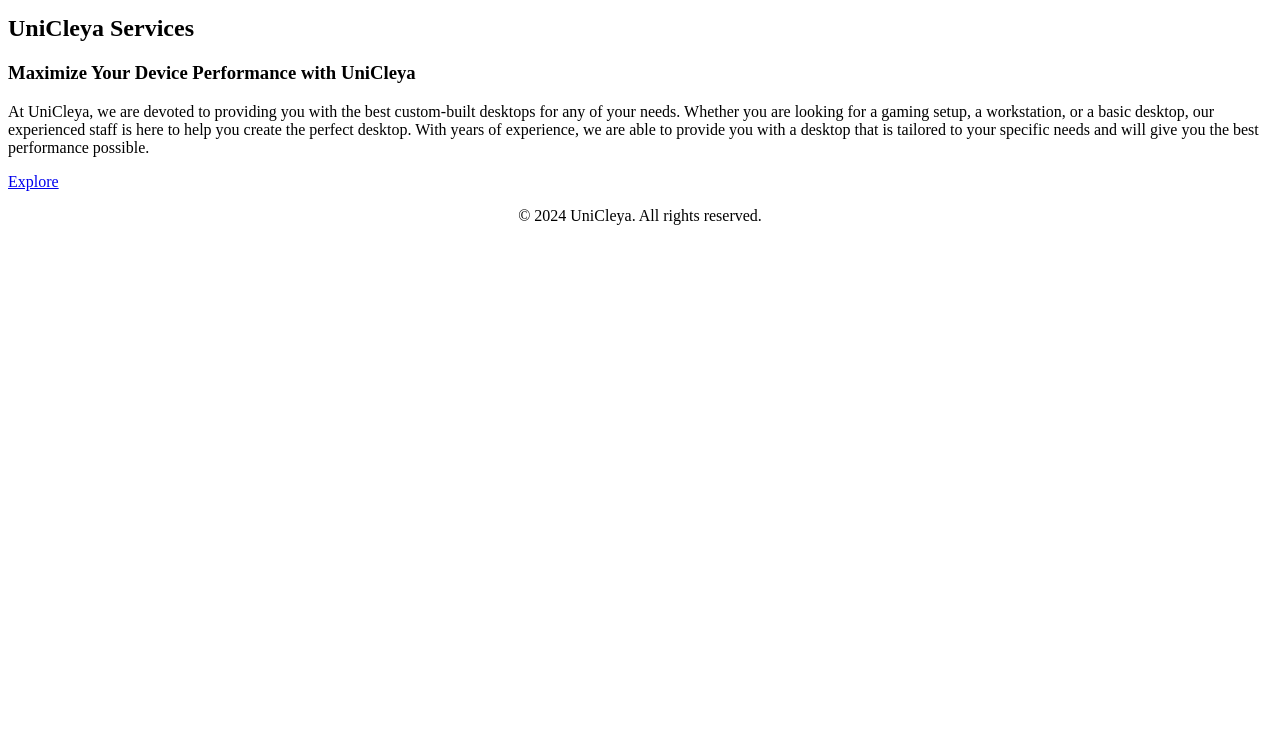
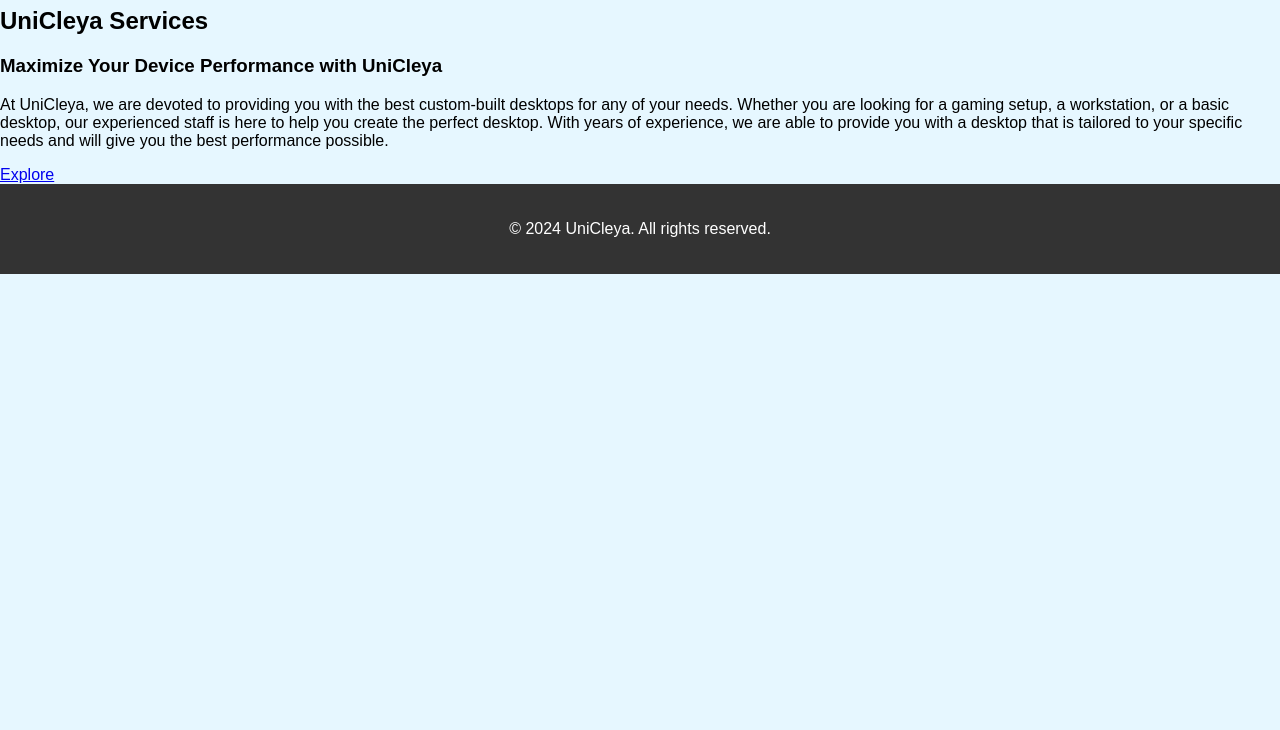
Before and after one commit to Roystar30/unicleya.com, a plain HTML site: page index.html in a window 1280 px wide. Shown: the part 70-800 px from the top of the page. Drawn offline with Linux system fonts and the light colour scheme.

Commit message:
Update style.css
colors added to page


Signed-off-by: Roystar30 <92625853+Roystar30@users.noreply.github.com>

```diff
--- a/style.css
+++ b/style.css
@@ -1,16 +1,24 @@
+body {
+    margin: 0; /* Remove default margin */
+    padding: 0; /* Remove default padding */
+    font-family: 'popins', sans-serif; /* Update font-family */
+    background-color: #e6f7ff; /* Light green background color */
+}
+
 /* Header styles */
 header {
     display: flex;
     justify-content: space-between;
     align-items: center; /* Align items vertically */
     padding: 10px 20px; /* Adjust padding as needed */
+    background-color: skyblue; /* Sky blue background color */
 }
 
 /* Logo styles */
 .logo {
     margin: 0; /* Remove default margin */
+    color: #333; /* Text color for the logo */
 }
-
 
 /* Navigation menu icon styles */
 .nav-icon {
@@ -24,7 +32,7 @@ header {
 .bar {
     width: 24px;
     height: 3px;
-    background-color: #333;
+    background-color: #fff; /* White color for navigation icon bars */
     transition: transform 0.3s ease;
 }
 
@@ -43,7 +51,7 @@ header {
     left: -250px; /* Initially hidden */
     width: 250px;
     height: 100%;
-    background-color: #333;
+    background-color: #333; /* Dark gray background color for side nav */
     transition: left 0.3s ease;
 }
 
@@ -55,3 +63,8 @@ header {
 }
 
 /* Add your existing CSS styles here */
+footer {
+    background-color: #333; /* Dark gray background color */
+    color: #fff; /* Text color for the footer */
+    padding: 20px; /* Adjust padding as needed */
+}
```
